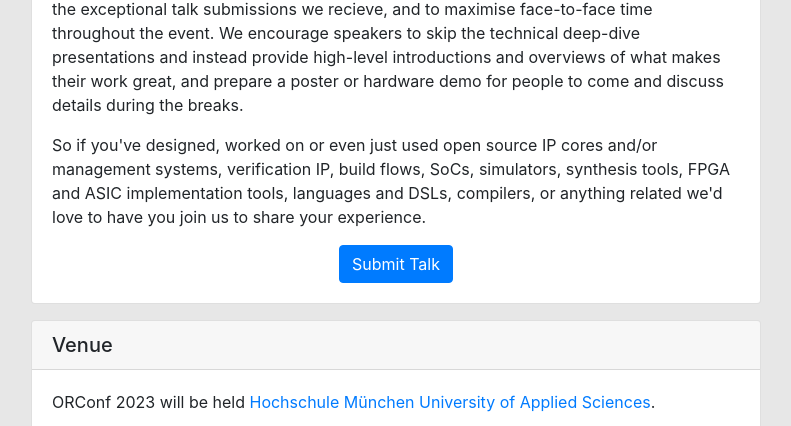
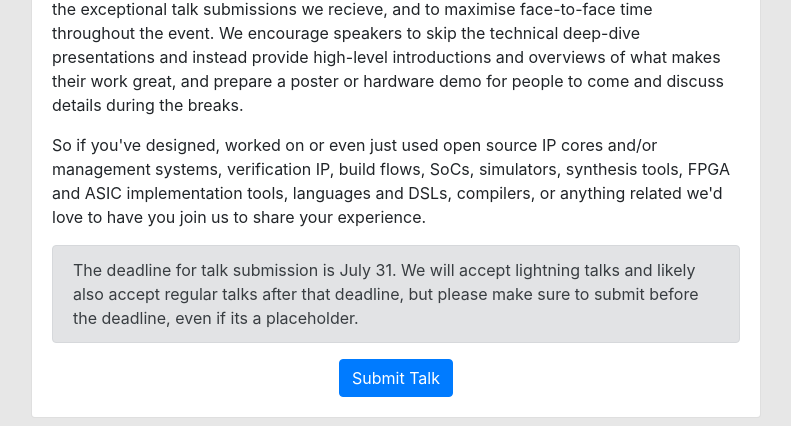
Before and after one commit to fossi-foundation/orconf, a Jekyll site: the page index.html, which Jekyll copies as it is, in a window 1280 px wide and 900 px high, scrolled down 1847 px, cut to the strip 0-426 px from the top of the window. Shown: the whole strip, without its empty margins (54-845 px from the left). Built offline with Jekyll 4.4.1, drawn with Linux system fonts in a browser that asks for light colours; nearby versions of some CDN libraries.

Commit message:
Submission deadline

```diff
--- a/index.html
+++ b/index.html
@@ -174,6 +174,13 @@
                      anything related we'd love to have you join us to share your experience.
 
                    </p>
+
+                   <div class="alert alert-secondary" role="alert">
+                    The deadline for talk submission is July 31. We will accept
+                    lightning talks and likely also accept regular talks after
+                    that deadline, but please make sure to submit before the
+                    deadline, even if its a placeholder.
+                  </div>
 
           <!--         <div class="alert alert-secondary" role="alert">
                      We are sorry, but we cannot accept more talks at the moment. Anyhow, you can still submit a talk and we will try to accomodate it when a slot opens.
```
